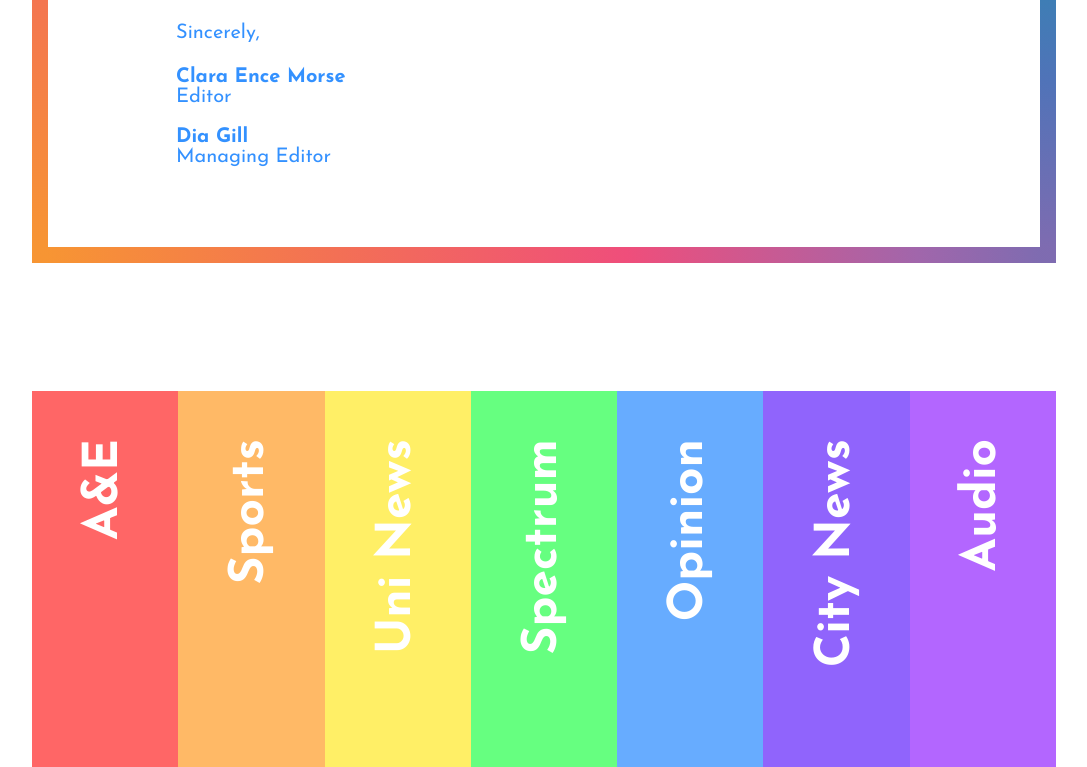
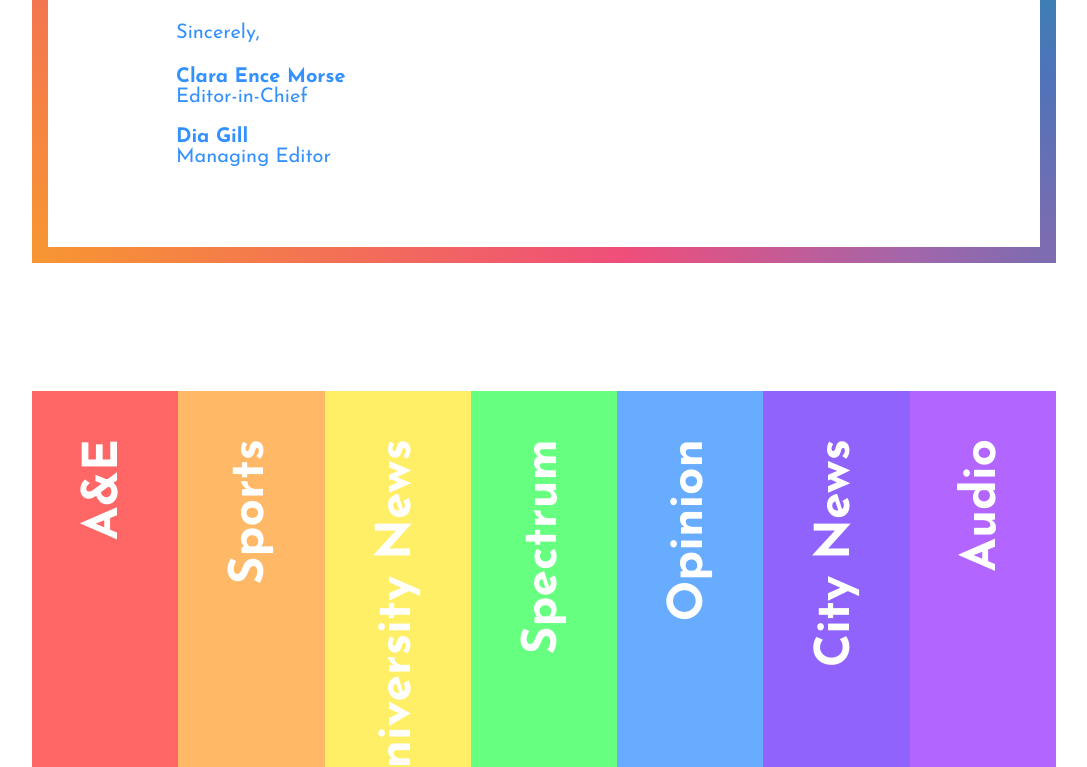
Before and after one commit to spectatorpublishing/lgbt-history-2022, a React (Create React App) app: page / in a window 1280 px wide. Shown: the part 1733-2500 px from the top of the page, without its empty margins (96-1183 px from the left). Built offline with nearby package versions, Linux system fonts and the light colour scheme.

Commit message:
Updated some content

```diff
--- a/src/components/LetterEditor.js
+++ b/src/components/LetterEditor.js
@@ -106,7 +106,7 @@ const LetterEditor = ({ }) => {
                     <Body>{p5}</Body>
                     <Body>Sincerely,</Body>
                     <Editor>Clara Ence Morse</Editor>
-                    <Position>Editor</Position>
+                    <Position>Editor-in-Chief</Position>
                     <Editor>Dia Gill</Editor>
                     <Position>Managing Editor</Position>
                 </Container>
--- a/src/data/articles.js
+++ b/src/data/articles.js
@@ -45,7 +45,7 @@ export const city_news_articles = [
     "article_link": "https://www.columbiaspectator.com/news/2022/10/05/ali-forney-center-celebrates-20-years-of-serving-homeless-lgbtq-youth/",
     "article_title": "Ali Forney Center celebrates 20 years of serving homeless LGBTQ+ youth",
     "article_authors": "Amira McKee",
-    "image_url": "https://cloudfront-us-east-1.images.arcpublishing.com/spectator/TM7IROHGK5BJNL5UYQRDC2U7WE.jpg"
+    "image_url": "https://cloudfront-us-east-1.images.arcpublishing.com/spectator/3ELRCT5E5BDMDL3K7YVZLSTIXU.png"
   }
  ];
 
--- a/src/data/sections.js
+++ b/src/data/sections.js
@@ -50,7 +50,7 @@ export const stripes = [
     },
     {
         "index": 3,
-        "title": "Uni News",
+        "title": "University News",
         "color": theme.colors.lightYellow,
         "saturated": theme.colors.saturatedYellow,
         "articles": uni_news_articles,
```
